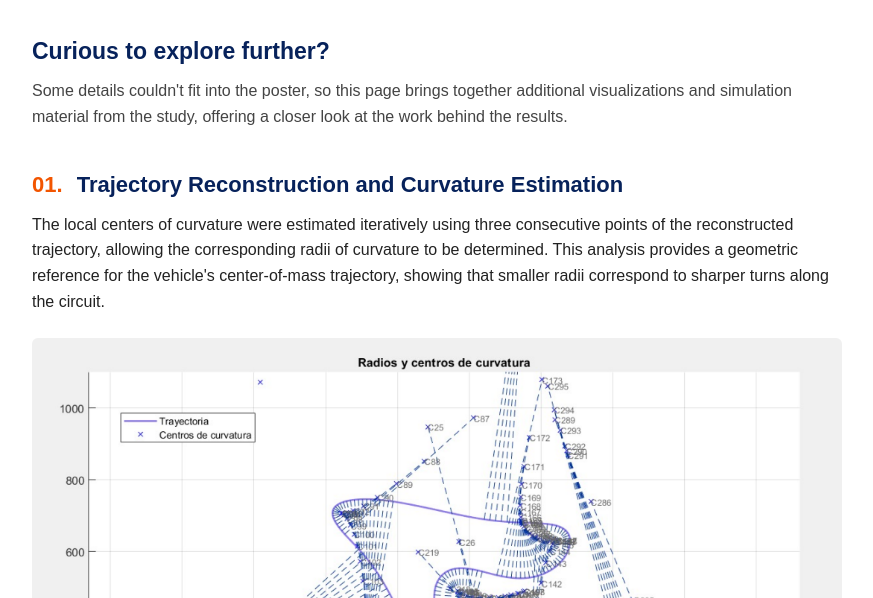
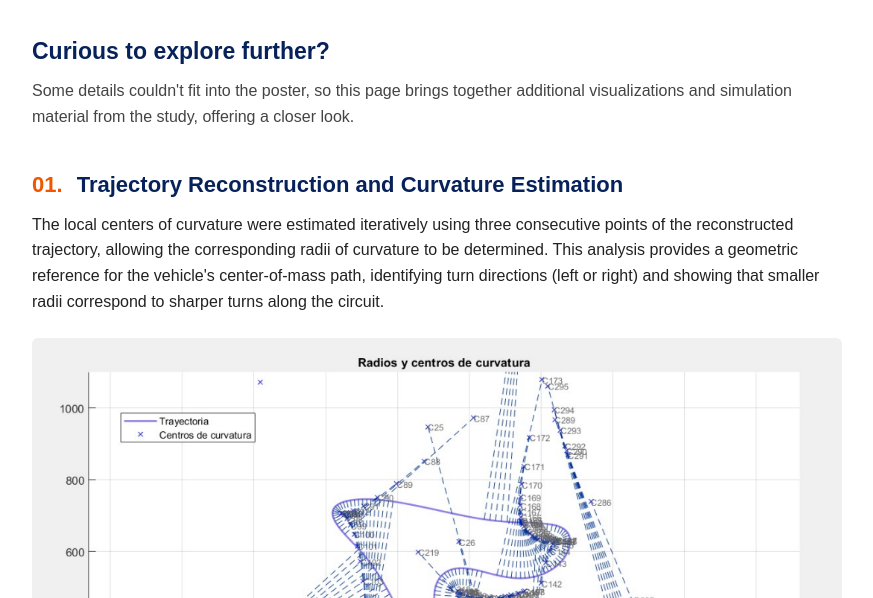
Before and after one commit to MarianaLecor/urucon-results, a plain HTML site: page index.html in a window 1280 px wide. Shown: the part 202-800 px from the top of the page, without its empty margins (203-1076 px from the left). Drawn offline with Linux system fonts and the light colour scheme.

Commit message:
Update index.html

```diff
--- a/index.html
+++ b/index.html
@@ -174,8 +174,7 @@
             <p>
                 Some details couldn't fit into the poster, so this page
                 brings together additional visualizations and simulation
-                material from the study, offering a closer look at the
-                work behind the results.
+                material from the study, offering a closer look.
             </p>
         </div>
 
@@ -189,12 +188,13 @@
             </h2>
 
             <p>
-                The local centers of curvature were estimated iteratively
-                using three consecutive points of the reconstructed trajectory,
-                allowing the corresponding radii of curvature to be determined.
-                This analysis provides a geometric reference for the vehicle's
-                center-of-mass trajectory, showing that smaller radii correspond
-                to sharper turns along the circuit.
+                The local centers of curvature were estimated iteratively using
+                three consecutive points of the reconstructed trajectory, allowing
+                the corresponding radii of curvature to be determined. This analysis
+                provides a geometric reference for the vehicle's center-of-mass path,
+                identifying turn directions (left or right) and showing that smaller
+                radii correspond to sharper turns along the circuit.
+
             </p>
 
             <figure class="figure">
```
